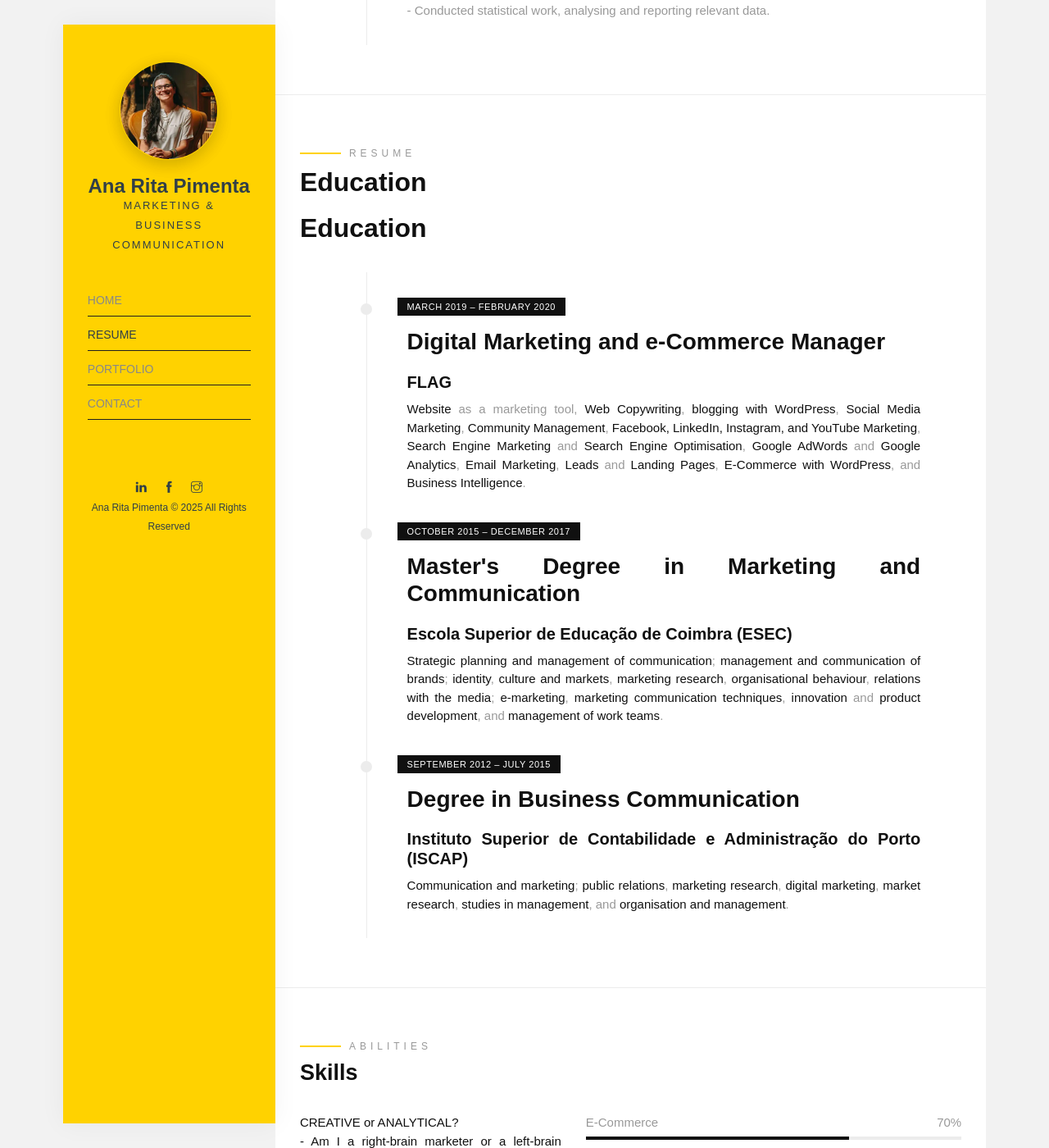
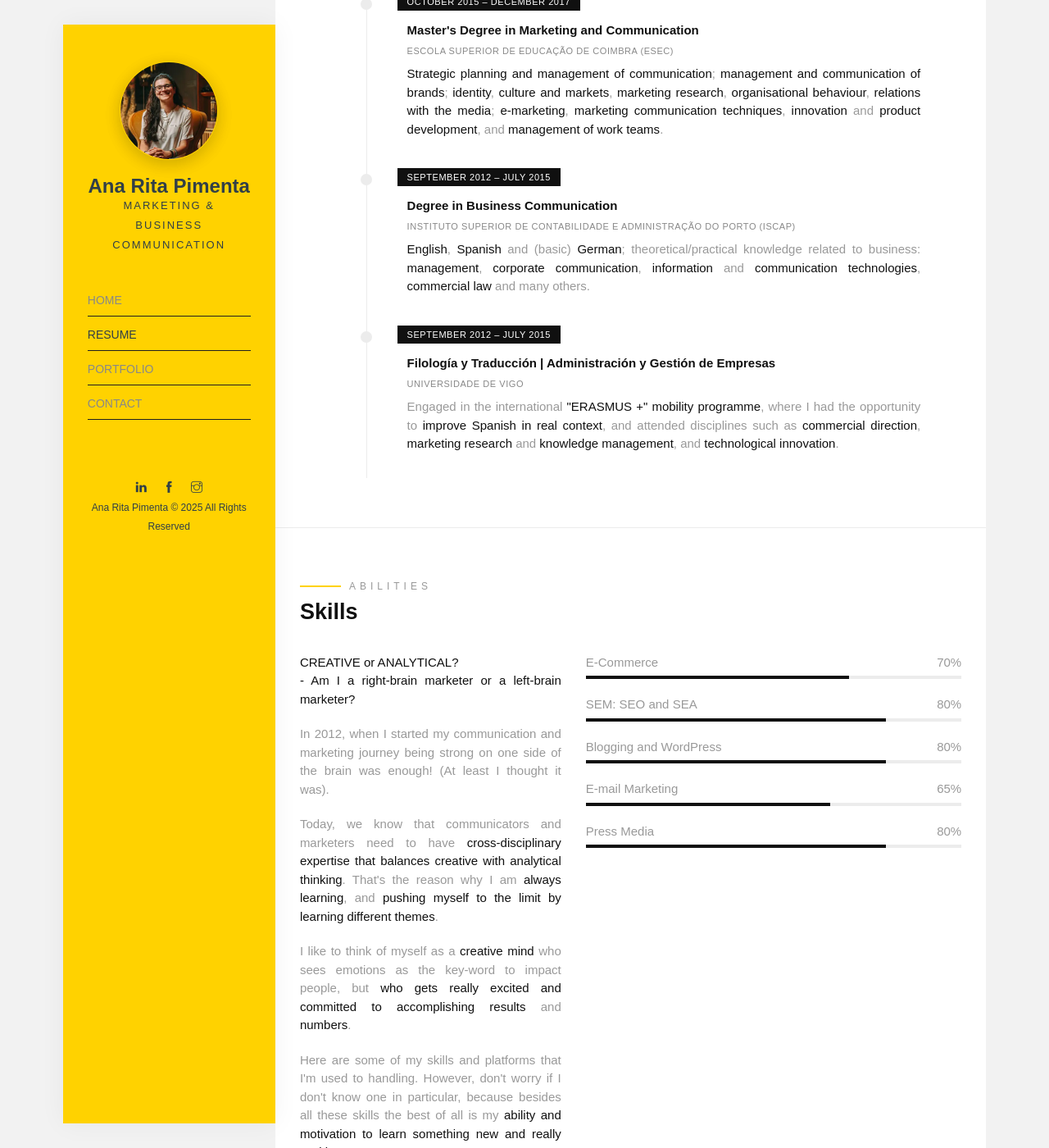
Before and after one commit to anaritapimenta/anaritapimenta.github.io, a Jekyll site: the page built from resume.html, in a window 1280 px wide and 1400 px high, scrolled down 4024 px. Shown: the whole window at 82% size. Built offline with Jekyll 4.4.1, drawn with Linux system fonts in a browser that asks for light colours; some web fonts are replaced; some of the changed text lies outside the part shown.

Commit message:
Update resume.html

```diff
--- a/resume.html
+++ b/resume.html
@@ -4,13 +4,16 @@
 layout: default
 ---
 
+<h1 style="position:absolute; left:-9999px; top:auto; width:1px; height:1px; overflow:hidden;">
+Experienced Marketing and Communications Professional
+</h1>
+
 <section class="resume" role="region" aria-labelledby="experience-heading">
   <div class="container-fluid">
     <div class="row">
       <div class="col-md-12">
         <span class="heading-meta style-1">Resume</span>
-        <h1 class="heading animate-box" style="font-size: 2rem; font-weight: 700; margin-bottom: 0.5rem;">Experienced Marketing and Communications Professional</h1>
-        <h2 class="heading animate-box" id="experience-heading" data-animate-effect="fadeInLeft" style="font-size: 2rem; font-weight: 700;">
+        <h2 class="heading animate-box" id="experience-heading" data-animate-effect="fadeInLeft">
           Experience
         </h2>
       </div>
@@ -21,8 +24,8 @@
           <li>
             <article class="timeline-content" role="listitem">
               <span class="timeline-date">January 2023 – Present</span>
-              <h3 style="font-size: 1.75rem; font-weight: 700;">Marketing Officer</h3>
-              <h4 style="font-size: 1.25rem; font-weight: 700;">FinTrU</h4>
+              <h4>Marketing Officer</h4>
+              <h5>FinTrU</h5>
               <p>- Liaison with global teams (Events, Design, Marketing, and Communications) to ensure the company’s strategy is effectively adapted to the <strong>Portuguese culture and market</strong>;</p>
               <p>- Actively identifying <strong>link-building opportunities</strong>, optimising content for <strong>strategic keywords</strong>, and developing content aligned with <strong>relevant search trends, user intent, and business product goals</strong>;</p>
               <p>- Planning and delivering <strong>internal events and well-being initiatives</strong> at the Porto office to foster a <strong>positive, motivating, and happiness-driven work environment</strong>;</p>
@@ -35,8 +38,8 @@
           <li>
             <article class="timeline-content" role="listitem">
               <span class="timeline-date">March 2021 – December 2022</span>
-              <h3 style="font-size: 1.75rem; font-weight: 700;">Digital Marketing Specialist</h3>
-              <h4 style="font-size: 1.25rem; font-weight: 700;">Torel Boutiques</h4>
+              <h4>Digital Marketing Specialist</h4>
+              <h5>Torel Boutiques</h5>
               <p>- Planning, implementation and reporting of <strong>day-to-day social media digital content and campaigns</strong>: ads – 7 accounts;</p>
               <p>- Planning, implementation and reporting of <strong>email marketing campaigns</strong> (including 6 database management);</p>
               <p>- Assistance in the <strong>optimisation of 8 websites</strong>, particularly <strong>SEO</strong>;</p>
@@ -49,8 +52,8 @@
           <li>
             <article class="timeline-content" role="listitem">
               <span class="timeline-date">March 2022 – September 2022</span>
-              <h3 style="font-size: 1.75rem; font-weight: 700;">In-House Digital Marketing Trainer</h3>
-              <h4 style="font-size: 1.25rem; font-weight: 700;">Wise</h4>
+              <h4>In-House Digital Marketing Trainer</h4>
+              <h5>Wise</h5>
               <p>- Provided <strong>in-house marketing training</strong>, focusing on <strong>Marketing Planning</strong>, <strong>Social Media Management</strong>, <strong>Ad Campaigns</strong>, and <strong>Email Marketing</strong>;</p>
               <p>- Training sessions were delivered <strong>online</strong>.</p>
             </article>
@@ -59,8 +62,8 @@
           <li>
             <article class="timeline-content" role="listitem">
               <span class="timeline-date">December 2021 – May 2022</span>
-              <h3 style="font-size: 1.75rem; font-weight: 700;">Digital Marketing Trainer</h3>
-              <h4 style="font-size: 1.25rem; font-weight: 700;">IPLNT - Instituto Português de Línguas e Novas Tecnologias</h4>
+              <h4>Digital Marketing Trainer</h4>
+              <h5>IPLNT - Instituto Português de Línguas e Novas Tecnologias</h5>
               <p>- Theories and Techniques of Communication;</p>
               <p>- Digital Communication;</p>
               <p>- Creativity and Innovation;</p>
@@ -84,8 +87,8 @@
           <li>
             <article class="timeline-content" role="listitem">
               <span class="timeline-date">May 2020 – November 2020</span>
-              <h3 style="font-size: 1.75rem; font-weight: 700;">Video Marketing Production Assistant</h3>
-              <h4 style="font-size: 1.25rem; font-weight: 700;">Livemotion Agency - Creative Online Content</h4>
+              <h4>Video Marketing Production Assistant</h4>
+              <h5>Livemotion Agency - Creative Online Content</h5>
               <p>- <strong>Storytelling</strong> and <strong>script for the video</strong>;</p>
               <p>- Content for the web: <strong>articles for the company's blog</strong>, <strong>social media content calendar</strong>, <strong>newsletters</strong>, <strong>institutional</strong> and <strong>commercial documents/brochures</strong>.</p>
             </article>
@@ -94,8 +97,8 @@
           <li>
             <article class="timeline-content" role="listitem">
               <span class="timeline-date">November 2019 – May 2020</span>
-              <h3 style="font-size: 1.75rem; font-weight: 700;">International Expansion Business Developer</h3>
-              <h4 style="font-size: 1.25rem; font-weight: 700;">Ecovest (Barn Of Monkeys)</h4>
+              <h4>International Expansion Business Developer</h4>
+              <h5>Ecovest (Barn Of Monkeys)</h5>
               <p>- Digital communication and E-Commerce management: elaboration of optimised content – <strong>SEM: SEO and SEA</strong>, and <strong>activation of campaigns</strong> – idea, implementation, and a report with the results;</p>
               <p>- Brand ambassador coordinator: <strong>protocol elaboration</strong>, <strong>search</strong>, <strong>contact</strong>, and <strong>relationship with key kids fashion influencers</strong>.</p>
             </article>
@@ -104,8 +107,8 @@
           <li>
             <article class="timeline-content" role="listitem">
               <span class="timeline-date">January 2019 – October 2019</span>
-              <h3 style="font-size: 1.75rem; font-weight: 700;">Marketer</h3>
-              <h4 style="font-size: 1.25rem; font-weight: 700;">FTF – Marketing e Publicidade, Lda</h4>
+              <h4>Marketer</h4>
+              <h5>FTF – Marketing e Publicidade, Lda</h5>
               <p>- Branding consultant: providing <strong>analysis and creative solutions in order to help small companies successfully achieve their marketing and communication goals</strong>;</p>
               <p>- Copywriting and content marketing: <strong>development of institutional and commercial documents</strong>.</p>
             </article>
@@ -114,8 +117,8 @@
           <li>
             <article class="timeline-content" role="listitem">
               <span class="timeline-date">July 2018 – December 2018</span>
-              <h3 style="font-size: 1.75rem; font-weight: 700;">PR Specialist and Brand Manager Assistant</h3>
-              <h4 style="font-size: 1.25rem; font-weight: 700;">Global Sport (EDP Running Wonders and Portugal A Correr)</h4>
+              <h4>PR Specialist and Brand Manager Assistant</h4>
+              <h5>Global Sport (EDP Running Wonders and Portugal A Correr)</h5>
               <p>- Establish and coordinate <strong>efforts with journalists</strong>, <strong>influencers</strong>, <strong>bloggers</strong>, <strong>sponsors</strong>, <strong>designers</strong>, and <strong>consultants</strong>;</p>
               <p>- Support in the <strong>organisation of events</strong> of the two brands.</p>
             </article>
@@ -124,8 +127,8 @@
           <li>
             <article class="timeline-content" role="listitem">
               <span class="timeline-date">January 2018 – April 2018</span>
-              <h3 style="font-size: 1.75rem; font-weight: 700;">Marketing and Communication Assistant</h3>
-              <h4 style="font-size: 1.25rem; font-weight: 700;">Surfection, Lda (I surf Portugal)</h4>
+              <h4>Marketing and Communication Assistant</h4>
+              <h5>Surfection, Lda (I surf Portugal)</h5>
               <p>- In partnership with the design team, I worked on the <strong>redesign of the company's visual identity</strong>. I was responsible for the collaboration of content, and in the research of new markets and the creation of new partnerships;</p>
               <p>- Organisation of events: <strong>logistic coordination of the various activities that the company provides</strong>.</p>
             </article>
@@ -134,8 +137,8 @@
           <li>
             <article class="timeline-content" role="listitem">
               <span class="timeline-date">October 2016 – December 2017</span>
-              <h3 style="font-size: 1.75rem; font-weight: 700;">Marketing and Communication Intern and Project Manager</h3>
-              <h4 style="font-size: 1.25rem; font-weight: 700;">M.A.R. Kayaks, Lda (Nelo)</h4>
+              <h4>Marketing and Communication Intern and Project Manager</h4>
+              <h5>M.A.R. Kayaks, Lda (Nelo)</h5>
               <p>- I facilitated the operation of E-Commerce: <strong>description of products</strong>, <strong>translation</strong>, and <strong>Google Ads</strong>, in order to increase the visibility of the products marketed in the store;</p>
               <p>- I assisted in the <strong>organisation of four events</strong>, I organised a <strong>social responsibility action</strong>, and I updated the manual of <strong>reception for delivery to new employees</strong>.</p>
             </article>
@@ -144,8 +147,8 @@
           <li>
             <article class="timeline-content" role="listitem">
               <span class="timeline-date">May 2015 – July 2015</span>
-              <h3 style="font-size: 1.75rem; font-weight: 700;">Corporate Communication Intern</h3>
-              <h4 style="font-size: 1.25rem; font-weight: 700;">Pista Mágica - Escola de Voluntariado</h4>
+              <h4>Corporate Communication Intern</h4>
+              <h5>Pista Mágica - Escola de Voluntariado</h5>
               <p>- Supported communication and promotion for two key projects;</p>
               <p>- Developed content including <strong>newsletters</strong>, <strong>press releases</strong>, and <strong>visual presentations</strong>.</p>
               <p>- Managed the database, ensuring accurate and up-to-date information.</p>
@@ -165,8 +168,7 @@
     <div class="row">
       <div class="col-md-12">
         <span class="heading-meta style-1">Resume</span>
-        <h1 class="heading animate-box" style="font-size: 2rem; font-weight: 700; margin-bottom: 0.5rem;">Education</h1>
-        <h2 class="heading animate-box" id="education-heading" data-animate-effect="fadeInLeft" style="font-size: 2rem; font-weight: 700;">
+        <h2 class="heading animate-box" id="education-heading" data-animate-effect="fadeInLeft">
           Education
         </h2>
       </div>
@@ -177,8 +179,8 @@
           <li>
             <article class="timeline-content" role="listitem">
               <span class="timeline-date">March 2019 – February 2020</span>
-              <h3 style="font-size: 1.75rem; font-weight: 700;">Digital Marketing and e-Commerce Manager</h3>
-              <h4 style="font-size: 1.25rem; font-weight: 700;">FLAG</h4>
+              <h4>Digital Marketing and e-Commerce Manager</h4>
+              <h5>FLAG</h5>
               <p><strong>Website</strong> as a marketing tool, <strong>Web Copywriting</strong>, <strong>blogging with WordPress</strong>, <strong>Social Media Marketing</strong>, <strong>Community Management</strong>, <strong>Facebook, LinkedIn, Instagram, and YouTube Marketing</strong>, <strong>Search Engine Marketing</strong> and <strong>Search Engine Optimisation</strong>, <strong>Google AdWords</strong> and <strong>Google Analytics</strong>, <strong>Email Marketing</strong>, <strong>Leads</strong> and <strong>Landing Pages</strong>, <strong>E-Commerce with WordPress</strong>, and <strong>Business Intelligence</strong>.</p>
             </article>
           </li>
@@ -186,8 +188,8 @@
           <li>
             <article class="timeline-content" role="listitem">
               <span class="timeline-date">October 2015 – December 2017</span>
-              <h3 style="font-size: 1.75rem; font-weight: 700;">Master's Degree in Marketing and Communication</h3>
-              <h4 style="font-size: 1.25rem; font-weight: 700;">Escola Superior de Educação de Coimbra (ESEC)</h4>
+              <h4>Master's Degree in Marketing and Communication</h4>
+              <h5>Escola Superior de Educação de Coimbra (ESEC)</h5>
               <p><strong>Strategic planning and management of communication</strong>; <strong>management and communication of brands</strong>; <strong>identity</strong>, <strong>culture and markets</strong>, <strong>marketing research</strong>, <strong>organisational behaviour</strong>, <strong>relations with the media</strong>; <strong>e-marketing</strong>, <strong>marketing communication techniques</strong>, <strong>innovation</strong> and <strong>product development</strong>, and <strong>management of work teams</strong>.</p>
             </article>
           </li>
@@ -195,9 +197,18 @@
           <li>
             <article class="timeline-content" role="listitem">
               <span class="timeline-date">September 2012 – July 2015</span>
-              <h3 style="font-size: 1.75rem; font-weight: 700;">Degree in Business Communication</h3>
-              <h4 style="font-size: 1.25rem; font-weight: 700;">Instituto Superior de Contabilidade e Administração do Porto (ISCAP)</h4>
-              <p><strong>Communication and marketing</strong>; <strong>public relations</strong>, <strong>marketing research</strong>, <strong>digital marketing</strong>, <strong>market research</strong>, <strong>studies in management</strong>, and <strong>organisation and management</strong>.</p>
+              <h4>Degree in Business Communication</h4>
+              <h5>Instituto Superior de Contabilidade e Administração do Porto (ISCAP)</h5>
+              <p><strong>English</strong>, <strong>Spanish</strong> and (basic) <strong>German</strong>; theoretical/practical knowledge related to business: <strong>management</strong>, <strong>corporate communication</strong>, <strong>information</strong> and <strong>communication technologies</strong>, <strong>commercial law</strong> and many others.</p>
+            </article>
+          </li>
+
+          <li>
+            <article class="timeline-content" role="listitem">
+              <span class="timeline-date">September 2012 – July 2015</span>
+              <h4>Filología y Traducción | Administración y Gestión de Empresas</h4>
+              <h5>Universidade de Vigo</h5>
+              <p>Engaged in the international <strong>"ERASMUS +" mobility programme</strong>, where I had the opportunity to <strong>improve Spanish</strong> <strong>in real context</strong>, and attended disciplines such as <strong>commercial direction</strong>, <strong>marketing research</strong> and <strong>knowledge management</strong>, and <strong>technological innovation</strong>.</p>
             </article>
           </li>
         </ul>
```
